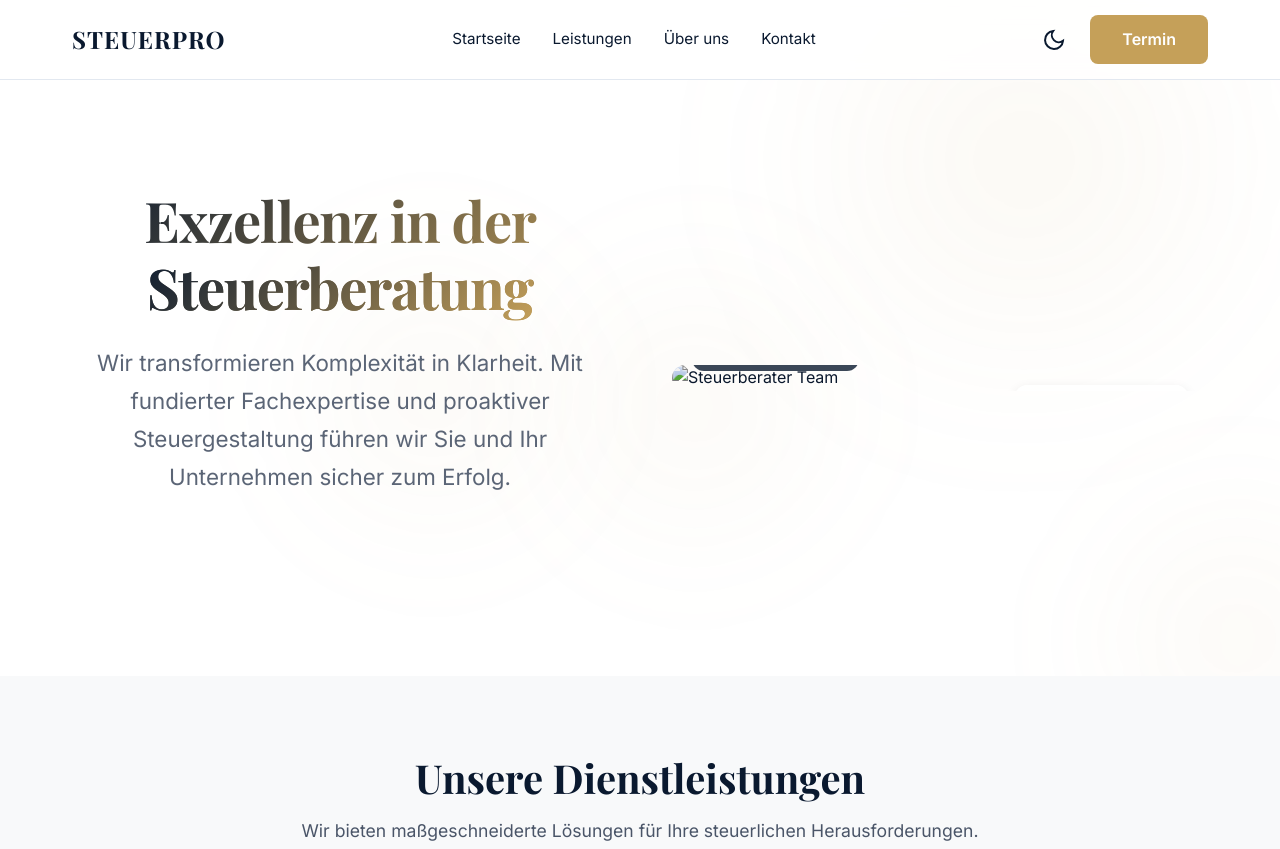
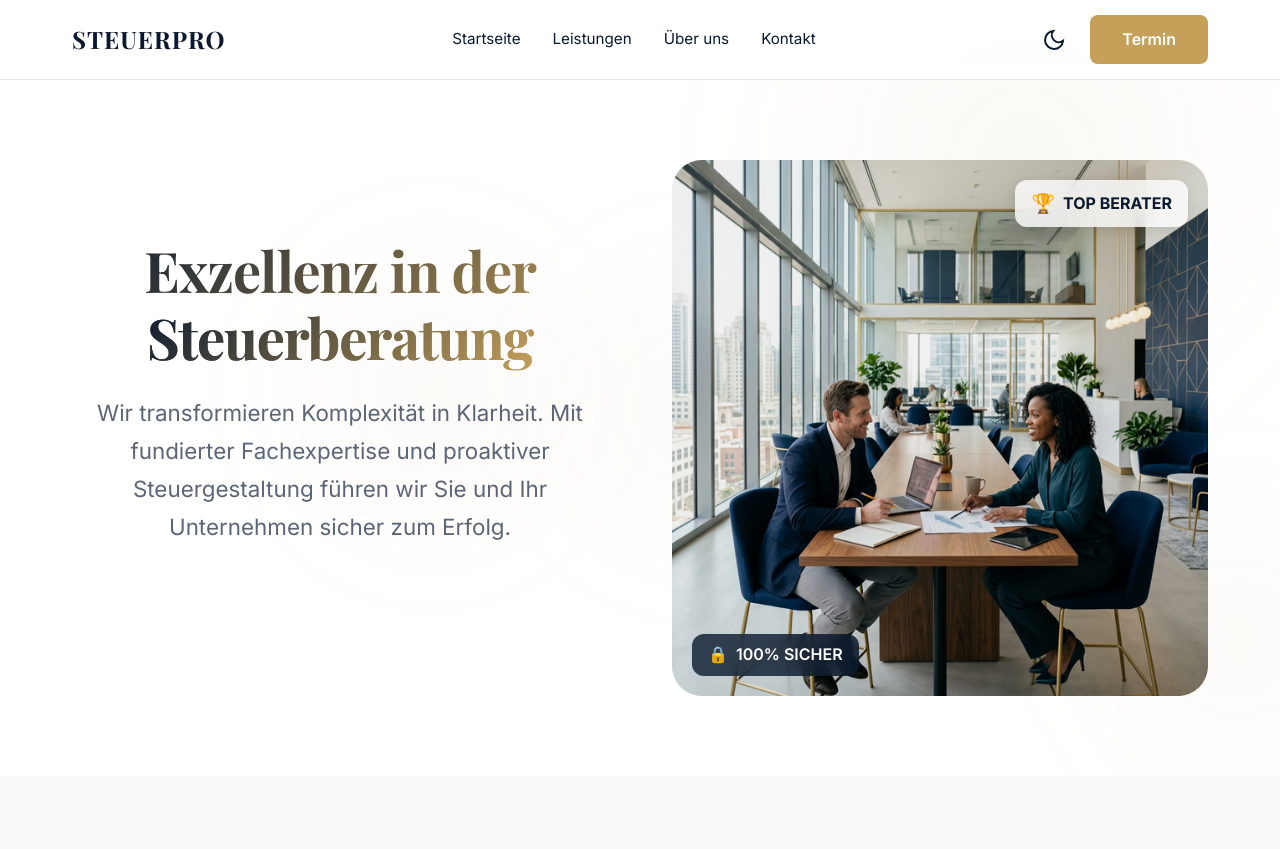
Before and after one commit to WebTech-Agentur/Steuerberater--Webtech, a website built with Vite: page index.html in a window 1280 px wide. Shown: the top 849 px of the page. Built offline with nearby package versions, Linux system fonts and the light colour scheme; files whose address does not match are found by name.

Commit message:
Final Verification Fix: Fixed hero image path in index.html for perfect local and production display

```diff
--- a/index.html
+++ b/index.html
@@ -59,7 +59,7 @@
           </div>
           <div class="hero-illustration animate-on-scroll" style="position: relative; display: flex; justify-content: center; align-items: center;">
             <div class="hero-image-container img-hover-zoom" style="position: relative; width: 100%; max-width: 600px; border-radius: 30px; overflow: hidden; box-shadow: var(--shadow-xl); border: 2px solid var(--accent-light);">
-              <img src="C:/Users/www.markazi.co/.gemini/antigravity/brain/74900f15-c9d8-403c-b5f9-a3375eac76af/steuerberater_modern_team_hero_1773304524883.png" alt="Steuerberater Team" style="width: 100%; height: auto; display: block; filter: brightness(0.95);">
+              <img src="src/assets/images/steuerberater_modern_team_hero.png" alt="Steuerberater Team" style="width: 100%; height: auto; display: block; filter: brightness(0.95);">
               <div class="glass-tag" style="position: absolute; top: 20px; right: 20px; background: rgba(255,255,255,0.8); backdrop-filter: blur(10px); padding: 0.5rem 1rem; border-radius: 12px; font-weight: 700; color: var(--primary-color); display: flex; align-items: center; gap: 0.5rem; box-shadow: 0 4px 12px rgba(0,0,0,0.1);">
                 <span style="font-size: 1.2rem;">🏆</span>
                 <span>TOP BERATER</span>
```
Also changed, not shown: src/assets/images/steuerberater_modern_team_hero.png (added).
